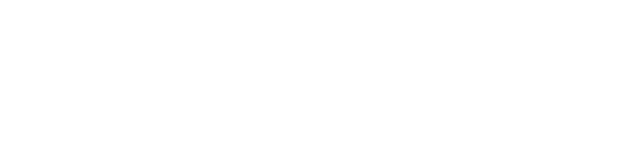
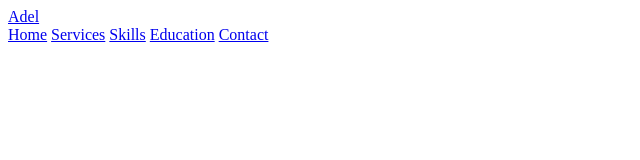
Before and after one commit to adelkandi/adelkandi.github.io, a plain HTML site: page index.html in a window 1280 px wide. Shown: the whole page, without its empty margins (0-640 px from the left). Drawn offline with Linux system fonts and the light colour scheme.

```diff
--- a/index.html
+++ b/index.html
@@ -7,6 +7,16 @@
     <link rel="stylesheet" href="CSS/style.css">
 </head>
 <body>
+    <header>
+        <a href="#" class="logo">Adel</a>
 
+        <nav>
+            <a href="#" class="active">Home</a>
+            <a href="#">Services</a>
+            <a href="#">Skills</a>
+            <a href="#">Education</a>
+            <a href="#">Contact</a>
+        </nav>
+    </header>
 </body>
 </html>
```
Also changed, not shown: scripts/script.js (added).
